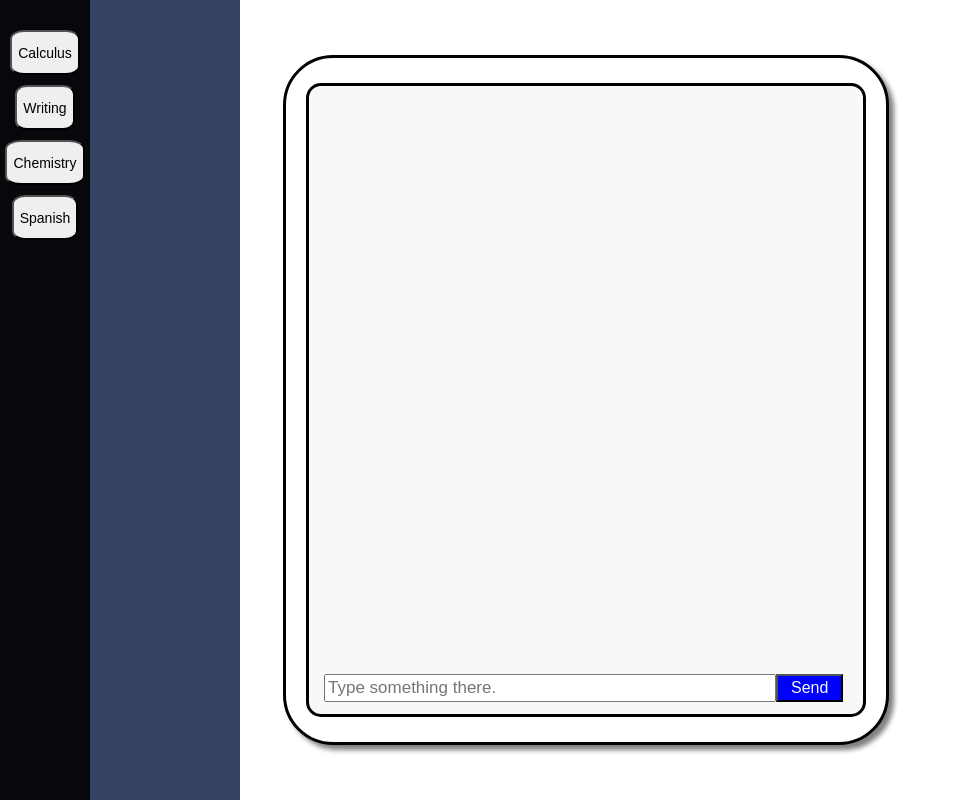
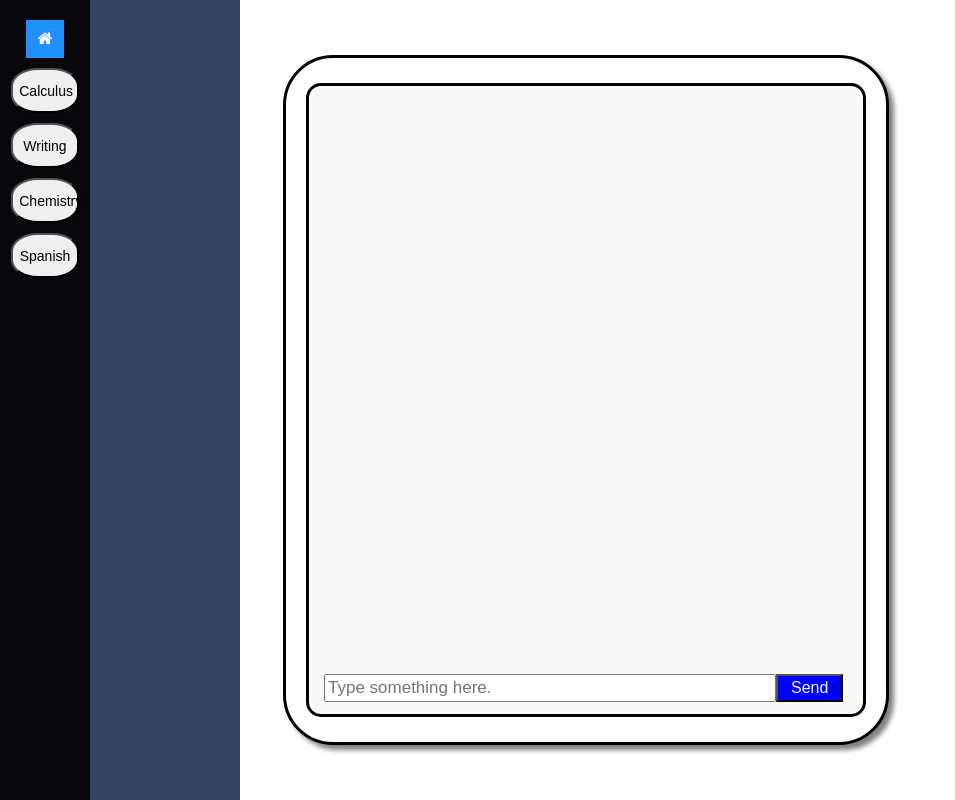
Before and after one commit to samhut14/Educord, a plain HTML site: page index.html in a window 1280 px wide. Shown: the whole page, without its empty margins (0-955 px from the left). Drawn offline with Linux system fonts and the light colour scheme.

Commit message:
Adding home button

```diff
--- a/index.html
+++ b/index.html
@@ -4,9 +4,12 @@
     <head>
         <meta charset="utf-8">
         <link rel="stylesheet" href="style.css">
+        <link rel="stylesheet" href="https://cdnjs.cloudflare.com/ajax/libs/font-awesome/4.7.0/css/font-awesome.min.css">
     </head>
     <body>
-        <div id="classes" class="classes"></div>
+        <div id="classes" class="classes">
+            <button class="homeButton" onclick="goHome()"><i class="fa fa-home"></i></button>
+        </div>
 
         <div id="rooms" class="rooms"></div>
 
@@ -15,7 +18,7 @@
         <div class="chatroom">
             <div id="chatborder">
                 <div id="textLine">
-                    <input type="text" id="chatbox" placeholder="Type something there.">
+                    <input type="text" id="chatbox" placeholder="Type something here.">
                     <button id="send">Send</button>
                 </div>
             </div>
--- a/script.js
+++ b/script.js
@@ -202,6 +202,10 @@ class ChatMessage {
 
 }
 
+function goHome() {
+
+}
+
 let tempChannel = [
     new Channel("Homework Help", "help"),
     new Channel("Group chat", "Students"),
--- a/style.css
+++ b/style.css
@@ -50,6 +50,19 @@
     border-radius: 15px;
   }
 
+  .homeButton {
+    background-color: DodgerBlue;
+    border: none;
+    display: block;
+    margin-left: auto;
+    margin-right: auto;
+
+    color: white;
+    padding: 10px 12px;
+    font-size: 16px;
+    cursor: pointer;
+  }
+
   #textLine {
     display: flex;
     flex-direction: row;
@@ -80,16 +93,12 @@
   .serverButton {
       display: block;
       height: 45px;
+      width: 75%;
       margin-left: auto;
       margin-right: auto;
       margin-top: 10px;
       font-size: 14px;
-      border-radius: 20%;
-      transition-duration: .4s;
-  }
-
-  .serverButton:hover {
-      border-radius: 45%;
+      border-radius: 40%;
   }
 
   .roomButton {
```
